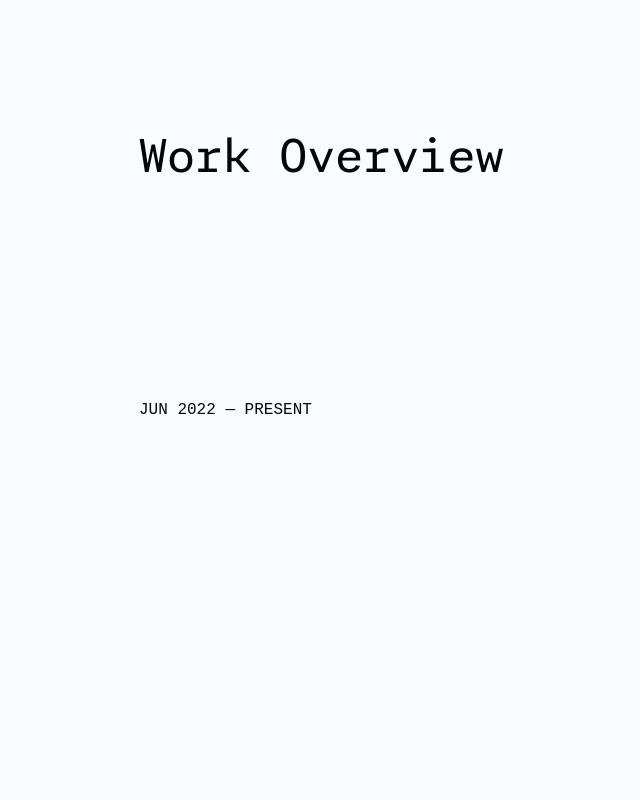
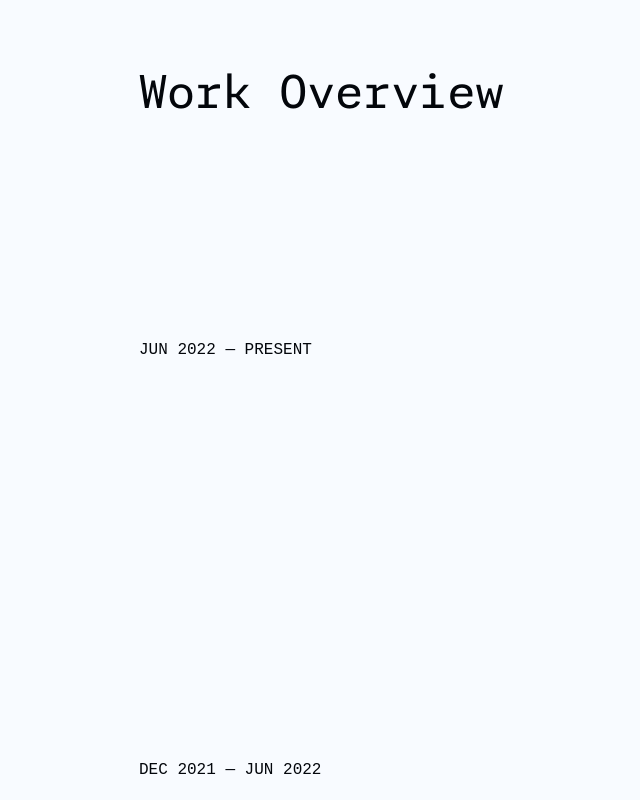
Before and after one commit to samirllama/samir.codes, a Next.js app: page / in a window 1280 px wide. Shown: the part 740-1540 px from the top of the page, without its empty margins (85-725 px from the left). Built offline with nearby package versions, Linux system fonts and the light colour scheme; a web font is replaced by a local one.

Commit message:
feat: Update styles for work experience section.

```diff
--- a/app/(default)/layout.tsx
+++ b/app/(default)/layout.tsx
@@ -37,8 +37,8 @@ export default function Layout({ children }: { children: React.ReactNode }) {
       },
       {
         root: null,
-        rootMargin: "0px 0px -60% 0px",
-        threshold: 0.15,
+        rootMargin: "0px 0px -40% 0px",
+        threshold: 0.16,
       }
     );
 
--- a/app/(default)/page.tsx
+++ b/app/(default)/page.tsx
@@ -6,7 +6,7 @@ export default function HomePage() {
   return (
     <article>
       {/* INTRO */}
-      <section id="about" className="py-fluid-xl my-fluid-xl flex flex-col">
+      <section id="about" className="py-fluid-xl flex flex-col">
         <p className="text-fluid-h3 mt-fluid-xl">Fullstack Developer</p>
         <h1 className="text-fluid-h1 my-fluid-xl">
           I design and develop high-performance apps that scale
@@ -14,7 +14,6 @@ export default function HomePage() {
       </section>
 
       <WorkExperienceTimeline />
-
       <TechStack skillCategories={skillCategories} />
     </article>
   );
--- a/app/styles/globals.css
+++ b/app/styles/globals.css
@@ -198,9 +198,9 @@
 
   @media screen and (min-width: 55em) {
     .project-card {
-      grid-gap: 0 5%;
+      grid-gap: 0 4%;
       padding: var(--my-spacing-xl) 0;
-      grid-template-columns: 33% 62%;
+      grid-template-columns: 43% 55%;
       grid-template-areas: "leftHead rightContent";
       display: grid;
     }
--- a/components/WorkExperienceTimeline.tsx
+++ b/components/WorkExperienceTimeline.tsx
@@ -49,7 +49,7 @@ const WorkExperienceTimeline = () => {
         const tl = gsap.timeline({
           scrollTrigger: {
             trigger: entry,
-            start: "top 75%",
+            start: "top 85%",
             end: "top 30%",
             toggleActions: "play none none reverse",
           },
@@ -83,15 +83,12 @@ const WorkExperienceTimeline = () => {
   }, []);
 
   return (
-    <section
-      id="experience"
-      className="my-fluid-lg py-fluid-xl text-timeline-text w-full"
-    >
+    <section id="experience" className="py-fluid-xl text-timeline-text w-full">
       <div ref={containerRef}>
         <h2 className="text-fluid-h2 my-fluid-lg">Work Overview</h2>
 
         {/* main grid - two columns: dates and content */}
-        <div className="grid grid-cols-[auto_1fr] gap-4 md:gap-8 relative">
+        <div className="grid grid-cols-[auto_1fr] gap-2 md:gap-4 relative">
           {experience.map((entry) => (
             <TimelineEntry key={entry.id} entry={entry} />
           ))}
@@ -103,7 +100,7 @@ const WorkExperienceTimeline = () => {
 
 const TimelineEntry = ({ entry }: { entry: ExperienceEntry }) => {
   return (
-    <div className="timeline-entry col-span-full my-fluid-xl">
+    <div className="timeline-entry col-span-full py-fluid-lg">
       {/* Nested grid handles internal layout.
         Two columns: 'auto' for the date/dot and '1fr' for the content.
       */}
--- a/components/tech-stack.tsx
+++ b/components/tech-stack.tsx
@@ -49,7 +49,7 @@ interface TechStackProps {
 
 export default function TechStack({ skillCategories }: TechStackProps) {
   return (
-    <section className="py-fluid-xl mt-fluid-xl" id="tech-stack">
+    <section className="pt-fluid-xl" id="tech-stack">
       <div className="max-w-screen-xl mx-auto">
         <h2 className="text-fluid-h2 my-fluid-lg text-center "> Skills</h2>
         <div className="grid grid-cols-2 lg:grid-cols-3 gap-8 md:gap-12 lg:gap-16 mt-10">
```
